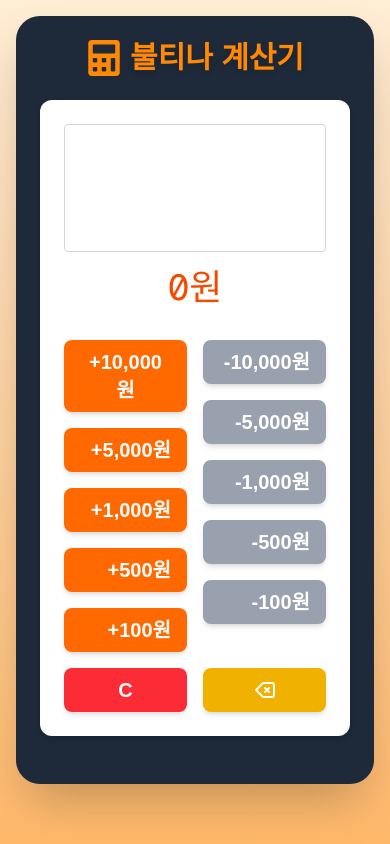
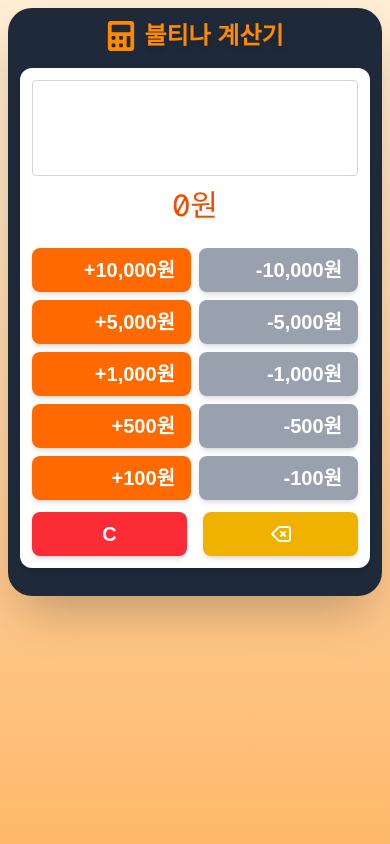
Before and after one commit to dokbun2/bultina, a Next.js app: page / in a window 390 px wide. Built offline with nearby package versions, Linux system fonts and the light colour scheme; a web font is replaced by a local one.

Commit message:
모바일
1

```diff
--- a/src/app/page.tsx
+++ b/src/app/page.tsx
@@ -77,20 +77,20 @@ export default function Home() {
   };
 
   return (
-    <div className="min-h-screen flex flex-col items-center bg-gradient-to-b from-orange-100 to-orange-300 p-4 overflow-hidden" style={{ fontFamily: 'Paperlogy, sans-serif' }}>
+    <div className="min-h-screen flex flex-col items-center bg-gradient-to-b from-orange-100 to-orange-300 p-2 sm:p-4 overflow-hidden" style={{ fontFamily: 'Paperlogy, sans-serif' }}>
 
       {/* 핸드폰 모양 컨테이너 */}
-      <div className="w-full bg-gray-800 rounded-3xl shadow-2xl p-6 flex flex-col items-center mb-8">
-         {/* 제목 영역 (컨테이너 안으로 이동)*/}
-        <div className="flex items-center mb-6">
-          <FaCalculator className="text-orange-400 text-4xl mr-2" /> {/* 계산기 아이콘 */}
-          <h1 className="text-3xl sm:text-4xl font-extrabold text-orange-400 drop-shadow-md">불티나 계산기</h1>
+      <div className="w-full max-w-md mx-auto bg-gray-800 rounded-3xl shadow-2xl p-3 sm:p-6 flex flex-col items-center mb-4 sm:mb-8">
+         {/* 제목 영역 */}
+        <div className="flex items-center mb-4 sm:mb-6">
+          <FaCalculator className="text-orange-400 text-3xl sm:text-4xl mr-2" />
+          <h1 className="text-2xl sm:text-4xl font-extrabold text-orange-400 drop-shadow-md">불티나 계산기</h1>
         </div>
 
         {/* 계산기 본체 (흰색 영역) */}
-        <div className="w-full bg-white rounded-xl shadow-md flex flex-col items-center p-6 mb-6">
+        <div className="w-full bg-white rounded-xl shadow-md flex flex-col items-center p-3 sm:p-6 mb-4 sm:mb-6">
           {/* 내역 표시 영역 */}
-          <div className="w-full h-32 overflow-y-auto border border-gray-300 rounded p-2 mb-4 text-sm text-gray-800 font-mono">
+          <div className="w-full h-24 sm:h-32 overflow-y-auto border border-gray-300 rounded p-2 mb-3 sm:mb-4 text-sm text-gray-800 font-mono">
             {history.map((entry, index) => (
               <div key={index} className="flex justify-between">
                 <span>{entry.change > 0 ? '+' : ''}{entry.change.toLocaleString()}</span>
@@ -101,14 +101,14 @@ export default function Home() {
           </div>
 
           {/* 결과 표시 영역 */}
-          <div className="text-4xl font-mono text-orange-600 mb-8 break-words text-center w-full">
+          <div className="text-3xl sm:text-4xl font-mono text-orange-600 mb-6 sm:mb-8 break-words text-center w-full">
             {amount.toLocaleString()}원
           </div>
 
           {/* 금액 버튼 영역 (좌우 2열 그리드) */}
-          <div className="grid grid-cols-2 gap-4 w-full mb-4">
+          <div className="grid grid-cols-2 gap-2 sm:gap-4 w-full mb-3 sm:mb-4">
             {/* 좌측: 덧셈 버튼 */}
-            <div className="flex flex-col gap-4">
+            <div className="flex flex-col gap-2 sm:gap-4">
               <button
                 className="bg-orange-500 hover:bg-orange-600 text-white text-xl rounded-lg py-2 font-bold shadow-md flex items-center justify-end px-4"
                 onClick={(e) => handleButtonClick(e, 10000)}
@@ -142,7 +142,7 @@ export default function Home() {
             </div>
 
             {/* 우측: 뺄셈 버튼 */}
-            <div className="flex flex-col gap-4">
+            <div className="flex flex-col gap-2 sm:gap-4">
               <button
                 className="bg-gray-400 hover:bg-gray-500 text-white text-xl rounded-lg py-2 font-bold shadow-md flex items-center justify-end px-4"
                 onClick={(e) => handleButtonClick(e, -10000)}
```
